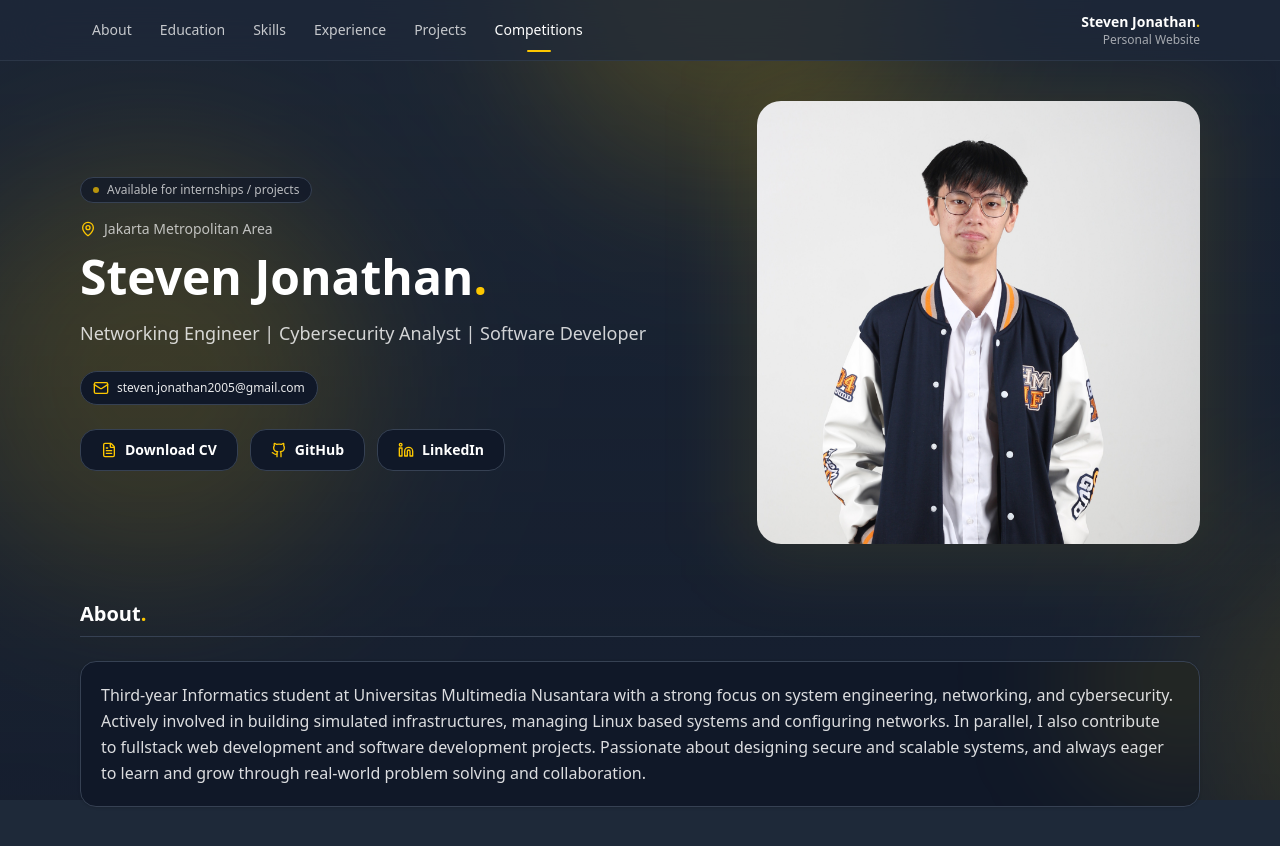
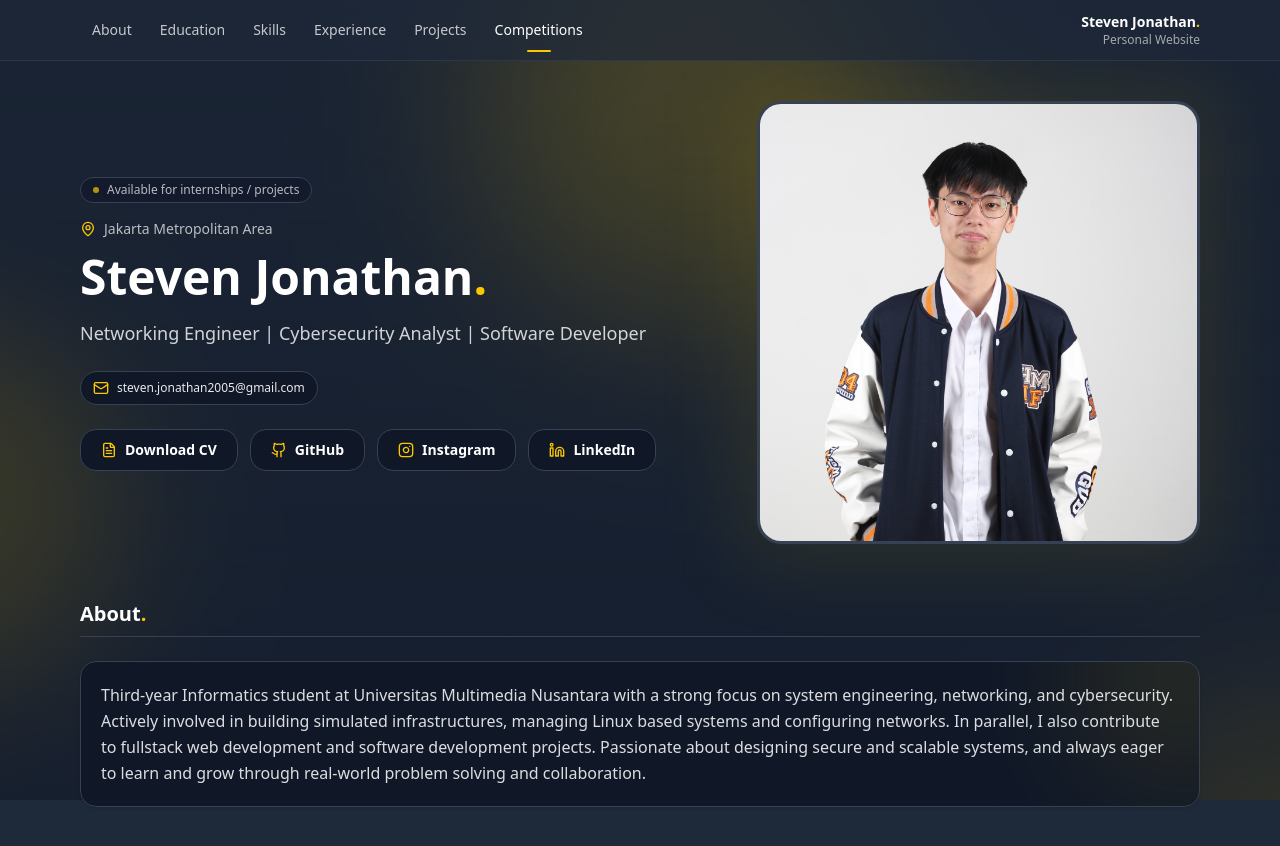
Before and after one commit to stevjoo/personal-website, a Vue app: page / in a window 1280 px wide. Shown: the top 846 px of the page. Built offline with nearby package versions, Linux system fonts and the light colour scheme.

Commit message:
Update sedikit

```diff
--- a/index.html
+++ b/index.html
@@ -4,8 +4,9 @@
     <meta charset="UTF-8">
     <meta name="viewport" content="width=device-width, initial-scale=1.0">
     <title>Steven Jonathan</title>
+    <link rel="icon" href="/src/assets/favicon.ico">
   </head>
-  <body>
+  <body class="scroll-smooth overflow-x-hidden">
     <div id="app"></div>
     <script type="module" src="/src/main.js"></script>
   </body>
--- a/src/App.vue
+++ b/src/App.vue
@@ -14,6 +14,7 @@ import {
   Linkedin,
   FileText,
   Globe,
+  Instagram,
   Link as LinkIcon,
   ExternalLink,
 } from "lucide-vue-next";
@@ -39,19 +40,12 @@ function isWebsiteUrl(url = "") {
   return !!url && !isGithubUrl(url) && !/^mailto:/i.test(url);
 }
 
-/**
- * FIXED SLOTS:
- * - GitHub: ambil dari p.repo atau (p.link kalau github) atau fallback dari label/linkLabel bila mengandung github
- * - Website: ambil dari p.link kalau non-github
- */
 function getProjectActionsFixed(p) {
   const link = p?.link || "";
   const repo = p?.repo || "";
 
-  // Repo bisa berada di: repo, atau link (kalau link github)
   const repoUrl = repo || (isGithubUrl(link) ? link : "");
 
-  // Website/live demo: link non-github
   const liveUrl = isWebsiteUrl(link) ? link : "";
 
   return [
@@ -63,6 +57,9 @@ function getProjectActionsFixed(p) {
 const github = profile.links?.find((l) => l.label?.toLowerCase() === "github");
 const linkedin = profile.links?.find(
   (l) => l.label?.toLowerCase() === "linkedin"
+);
+const instagram = profile.links?.find(
+  (l) => l.label?.toLowerCase() === "instagram"
 );
 
 onMounted(() => {
@@ -230,6 +227,15 @@ onMounted(() => {
             </button>
 
             <button
+              v-if="instagram?.href"
+              class="flex items-center gap-2 rounded-2xl border border-gray-700 bg-gray-900 px-5 py-2.5 text-sm font-semibold text-white transition duration-200 hover:-translate-y-0.5 hover:border-yellow-400"
+              @click="openLink(instagram.href)"
+            >
+              <Instagram class="h-4 w-4 text-yellow-400" />
+              Instagram
+            </button>
+
+            <button
               v-if="linkedin?.href"
               class="flex items-center gap-2 rounded-2xl border border-gray-700 bg-gray-900 px-5 py-2.5 text-sm font-semibold text-white transition duration-200 hover:-translate-y-0.5 hover:border-yellow-400"
               @click="openLink(linkedin.href)"
@@ -249,7 +255,7 @@ onMounted(() => {
             />
 
             <div
-              class="relative aspect-square w-full overflow-hidden rounded-3xl"
+              class="relative aspect-square w-full border-3 border-gray-700 overflow-hidden rounded-3xl transition duration-500 hover:scale-102 hover:border-yellow-400"
             >
               <img
                 src="/me.jpg"
@@ -264,7 +270,7 @@ onMounted(() => {
 
       <section id="about" class="mt-14 scroll-mt-24">
         <SectionTitle>About</SectionTitle>
-        <Card class="relative overflow-hidden">
+        <Card class="relative overflow-hidden transition duration-200 hover:-translate-y-0.5 hover:border-yellow-400">
           <div
             class="absolute -right-24 -top-24 h-56 w-56 rounded-full bg-yellow-400/10 blur-3xl"
           />
@@ -450,7 +456,7 @@ onMounted(() => {
         <div class="text-center text-xs text-white/60">
           © {{ new Date().getFullYear() }}
           <span class="font-semibold text-white">{{ profile.name }}</span
-          >. All rights reserved.
+          ><span class="text-yellow-400">.</span> All rights reserved.
         </div>
         <div class="my-3 h-px w-full"></div>
         <div class="mx-auto max-w-6xl px-4">
@@ -464,6 +470,19 @@ onMounted(() => {
               aria-label="GitHub"
             >
               <Github
+                class="h-5 w-5 text-white/70 transition group-hover:text-yellow-400"
+              />
+            </a>
+
+            <a
+              v-if="instagram?.href"
+              :href="instagram.href"
+              target="_blank"
+              rel="noopener noreferrer"
+              class="group rounded-xl border border-gray-700 bg-gray-900 p-3 transition hover:-translate-y-0.5 hover:border-yellow-400"
+              aria-label="Instagram"
+            >
+              <Instagram
                 class="h-5 w-5 text-white/70 transition group-hover:text-yellow-400"
               />
             </a>
--- a/src/assets/main.css
+++ b/src/assets/main.css
@@ -17,15 +17,14 @@
 }
 
 
-/* Variasi biar geraknya tidak seragam */
 .bg-blob.blob-1 {
-  animation-duration: 26s;
+  animation-duration: 10s;
 }
 .bg-blob.blob-2 {
-  animation-duration: 32s;
+  animation-duration: 17s;
 }
 .bg-blob.blob-3 {
-  animation-duration: 38s;
+  animation-duration: 13s;
 }
 
 @keyframes float-random {
--- a/src/data/profile.js
+++ b/src/data/profile.js
@@ -9,6 +9,7 @@ export const profile = {
       href: "https://www.linkedin.com/in/steven-jonathan-33a9b8315",
     },
     { label: "GitHub", href: "https://github.com/stevjoo" },
+    { label: "Instagram", href: "https://instagram.com/stev.jo__" },
   ],
   summary:
     "Third-year Informatics student at Universitas Multimedia Nusantara with a strong focus on system engineering, networking, and cybersecurity. Actively involved in building simulated infrastructures, managing Linux based systems and configuring networks. In parallel, I also contribute to fullstack web development and software development projects. Passionate about designing secure and scalable systems, and always eager to learn and grow through real-world problem solving and collaboration.",
```
Also changed, not shown: 1 other file (tests, documents, lock files or other folders).
